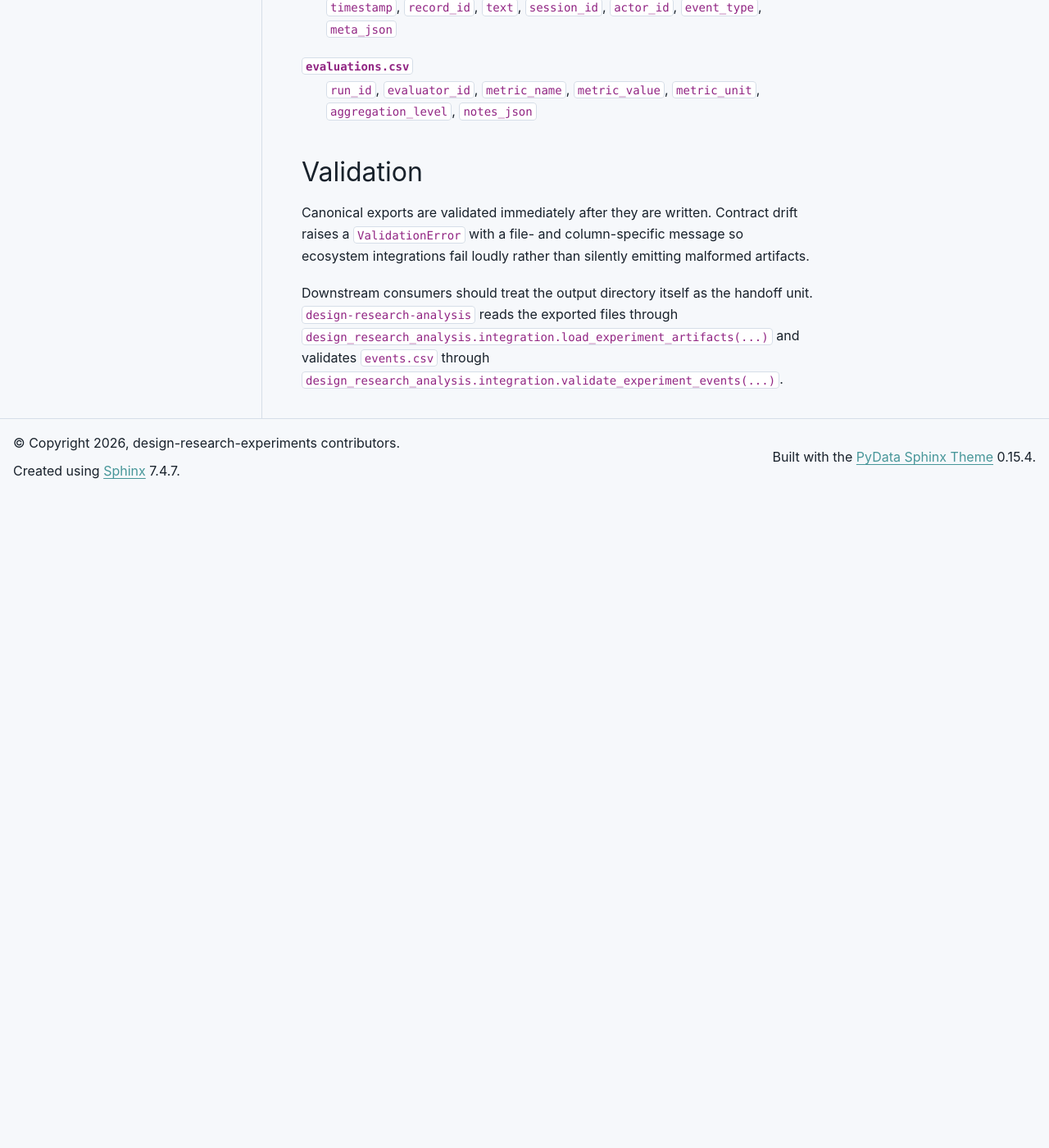
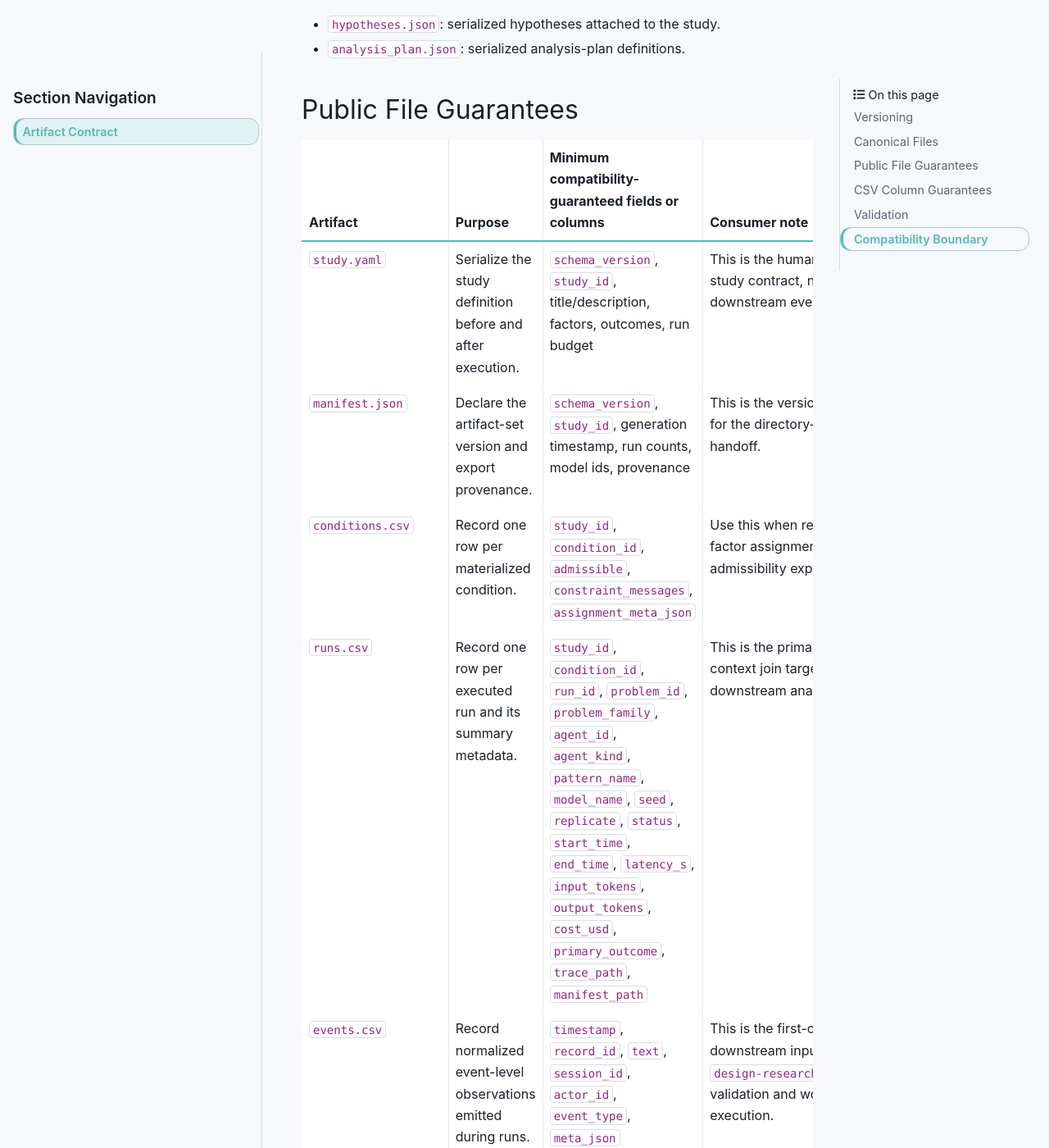
Before and after one commit to cmudrc/design-research-experiments, a Sphinx documentation site: the page built from docs/artifact_contract.rst, in a window 1280 px wide and 1400 px high, scrolled down 1520 px. Shown: the whole window at 82% size. Built offline with Sphinx 7.4.7 and the PyData theme 0.15.4, drawn with Linux system fonts in a browser that asks for light colours; before the commit the page ends 2124 px from its top, so only the background shows below that; some of the changed text lies outside the part shown.

Commit message:
docs: expand artifact contract guidance

```diff
--- a/docs/artifact_contract.rst
+++ b/docs/artifact_contract.rst
@@ -3,6 +3,11 @@ Artifact Contract
 
 ``design-research-experiments`` owns the canonical artifact contract that the
 rest of the library family reads and validates.
+
+Treat this page as the stable public handoff surface for study outputs. The
+guarantees below describe what downstream tools may safely build on. Internal
+checkpoint files, temporary caches, and other implementation details are not
+part of the compatibility contract unless they are explicitly listed here.
 
 Versioning
 ----------
@@ -14,6 +19,22 @@ The canonical artifact set is versioned explicitly:
   stays self-describing even before any runs complete.
 - CSV artifacts keep plain headers only. They inherit the artifact-set version
   from ``manifest.json`` rather than embedding synthetic version rows.
+
+Schema changes are communicated through three public surfaces together:
+
+- ``manifest.json`` schema-version changes in the exported artifact set.
+- this page, which is the human-readable contract of record.
+- downstream docs such as the
+  `design-research-analysis experiments handoff <https://cmudrc.github.io/design-research-analysis/experiments_handoff.html>`_
+  when the change affects consumers.
+
+Compatibility guarantee:
+
+- Within one schema version, the artifact filenames below remain stable.
+- Required fields and columns listed below remain compatibility-guaranteed.
+- Additive metadata is allowed when it does not invalidate existing consumers.
+- Breaking removals, renames, or semantic shifts require a schema-version bump
+  and contract-doc update.
 
 Canonical Files
 ---------------
@@ -35,6 +56,49 @@ Two additional machine-readable files travel with the canonical set:
 
 - ``hypotheses.json``: serialized hypotheses attached to the study.
 - ``analysis_plan.json``: serialized analysis-plan definitions.
+
+Public File Guarantees
+----------------------
+
+.. list-table::
+   :header-rows: 1
+
+   * - Artifact
+     - Purpose
+     - Minimum compatibility-guaranteed fields or columns
+     - Consumer note
+   * - ``study.yaml``
+     - Serialize the study definition before and after execution.
+     - ``schema_version``, ``study_id``, title/description, factors, outcomes, run budget
+     - This is the human-readable study contract, not the downstream event table.
+   * - ``manifest.json``
+     - Declare the artifact-set version and export provenance.
+     - ``schema_version``, ``study_id``, generation timestamp, run counts, model ids, provenance
+     - This is the version authority for the directory-level handoff.
+   * - ``conditions.csv``
+     - Record one row per materialized condition.
+     - ``study_id``, ``condition_id``, ``admissible``, ``constraint_messages``, ``assignment_meta_json``
+     - Use this when rejoining factor assignments and admissibility explanations.
+   * - ``runs.csv``
+     - Record one row per executed run and its summary metadata.
+     - ``study_id``, ``condition_id``, ``run_id``, ``problem_id``, ``problem_family``, ``agent_id``, ``agent_kind``, ``pattern_name``, ``model_name``, ``seed``, ``replicate``, ``status``, ``start_time``, ``end_time``, ``latency_s``, ``input_tokens``, ``output_tokens``, ``cost_usd``, ``primary_outcome``, ``trace_path``, ``manifest_path``
+     - This is the primary study-context join target for downstream analysis.
+   * - ``events.csv``
+     - Record normalized event-level observations emitted during runs.
+     - ``timestamp``, ``record_id``, ``text``, ``session_id``, ``actor_id``, ``event_type``, ``meta_json``
+     - This is the first-class downstream input for ``design-research-analysis`` validation and workflow execution.
+   * - ``evaluations.csv``
+     - Record evaluator outputs keyed to runs.
+     - ``run_id``, ``evaluator_id``, ``metric_name``, ``metric_value``, ``metric_unit``, ``aggregation_level``, ``notes_json``
+     - Rejoin this with ``runs.csv`` after event-level analysis when you need scored outcomes.
+   * - ``hypotheses.json``
+     - Preserve machine-readable hypothesis definitions that informed the study.
+     - Serialized hypotheses attached to the study
+     - This remains stable enough for downstream reporting and audit trails.
+   * - ``analysis_plan.json``
+     - Preserve machine-readable analysis-plan definitions.
+     - Serialized analysis-plan definitions attached to the study
+     - This keeps interpretation intent coupled to the exported run bundle.
 
 CSV Column Guarantees
 ---------------------
@@ -73,3 +137,17 @@ unit. ``design-research-analysis`` reads the exported files through
 ``design_research_analysis.integration.load_experiment_artifacts(...)`` and
 validates ``events.csv`` through
 ``design_research_analysis.integration.validate_experiment_events(...)``.
+
+Compatibility Boundary
+----------------------
+
+The compatibility guarantee applies to the canonical filenames and required
+fields listed above. It does not guarantee stability for:
+
+- intermediate caches or checkpoints used only during execution
+- internal Python object layouts
+- unpublished serialization details that are not exported as canonical files
+
+If a downstream consumer needs a new stable field, the correct path is to add
+it to this contract and version it through ``manifest.json`` rather than
+depending on incidental internal state.
--- a/docs/concepts.rst
+++ b/docs/concepts.rst
@@ -48,6 +48,10 @@ and manifests) are designed to feed downstream analysis and reporting without
 ad-hoc schema translation. See :doc:`artifact_contract` for the file-level
 guarantees and versioning rules.
 
+The public compatibility promise lives at the file-contract level. Internal
+checkpoint or cache details are intentionally outside that boundary unless they
+are promoted into :doc:`artifact_contract`.
+
 The "Hat" Role
 --------------
 
--- a/docs/typical_workflow.rst
+++ b/docs/typical_workflow.rst
@@ -22,7 +22,9 @@ interactive terminals, run execution shows a ``tqdm`` progress bar by default.
 --------------------
 
 Export canonical artifacts (study manifest, conditions, runs, events,
-evaluations) for downstream analysis.
+evaluations) for downstream analysis. Treat the output directory as the stable
+handoff unit and use :doc:`artifact_contract` when another repo or external
+tool is going to build against those files.
 
 5. Connect to the next library
 ------------------------------
```
Also changed, not shown: docs/README.md (+1 -0 lines), docs/automation_baseline.rst (added, +79 -0 lines), docs/index.rst (+7 -1 lines).
